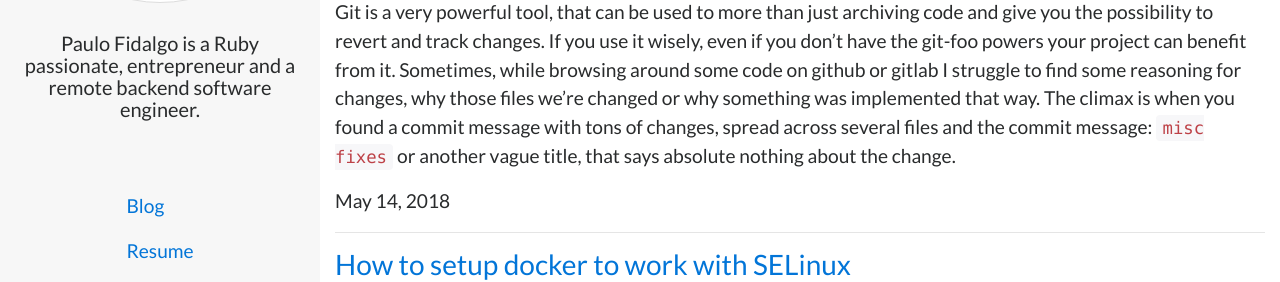
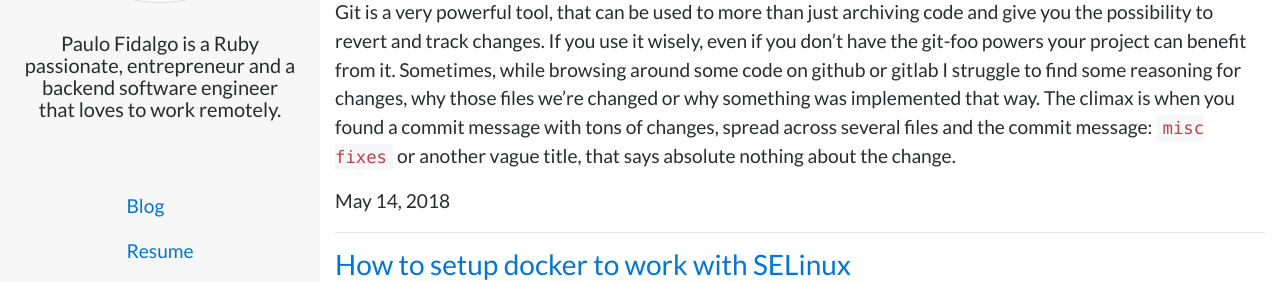
Before and after one commit to fidalgo/fidalgo.github.io, a Jekyll site: the page built from index.html, in a window 1280 px wide. Shown: the part 279-561 px from the top of the page. Built offline with Jekyll 4.4.1, drawn with Linux system fonts in a browser that asks for light colours; nearby versions of some CDN libraries; the list of posts is cut into pages by our own code.

Commit message:
Update profile description

```diff
--- a/_config.yml
+++ b/_config.yml
@@ -1,14 +1,14 @@
 # Site settings
 title: Paulo Fidalgo
 email: paulo.fidalgo.pt@gmail.com
-description: Paulo Fidalgo is a Ruby passionate, entrepreneur and a remote backend software engineer.
+description: Paulo Fidalgo is a Ruby passionate, entrepreneur and a backend software engineer that loves to work remotely.
 baseurl: "" # the subpath of your site, e.g. /blog/
 url: "http://www.fidalgo.pt" # the base hostname & protocol for your site
 date_format: "%B %-d, %Y"
 twitter_username: kanniball
-github_username:  fidalgo
-stackoverflow_profile_url: 'http://stackoverflow.com/users/1006863/paulo-fidalgo'
-linkedin_profile_url: 'https://www.linkedin.com/in/fidalgo'
+github_username: fidalgo
+stackoverflow_profile_url: "http://stackoverflow.com/users/1006863/paulo-fidalgo"
+linkedin_profile_url: "https://www.linkedin.com/in/fidalgo"
 
 # Build settings
 markdown: kramdown
@@ -17,12 +17,12 @@ kramdown:
   syntax_highlighter: rouge
 
 sass:
-    style: :compressed
+  style: :compressed
 
-paginate:     10
+paginate: 10
 
 collections:
-- positions
+  - positions
 
 gems:
   - jekyll-paginate
```
